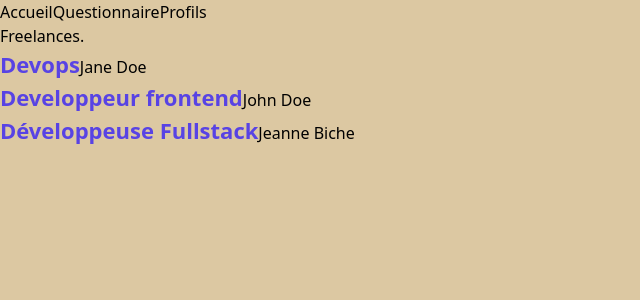
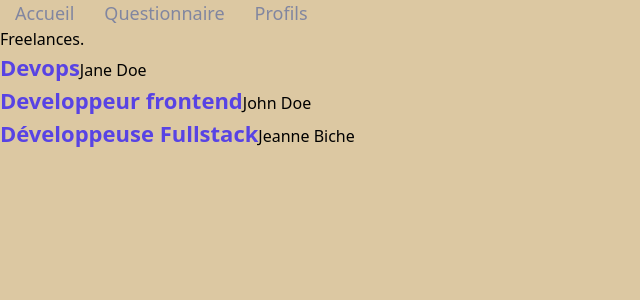
Before and after one commit to Studiomulex/JSX_AVANCEE, a React (Vite) app: page /Freelances in a window 1280 px wide. Shown: the top 300 px of the page, without its empty margins (0-640 px from the left). Built offline with nearby package versions, Linux system fonts and the light colour scheme.

Commit message:
importation de styled-component dans header.jsx

```diff
--- a/src/components/Header/Header.jsx
+++ b/src/components/Header/Header.jsx
@@ -1,10 +1,17 @@
 import { Link } from "react-router";
+import styled from "styled-components";
+const StyledLink = styled(Link)`
+  color: #8186a0;
+  padding: 15px;
+  text-decoration: none;
+  font-size: 18px;
+`;
 export default function Header() {
   return (
     <nav>
-      <Link to="/">Accueil</Link>
-      <Link to="/Survey/1">Questionnaire</Link>
-      <Link to="/Freelances">Profils</Link>
+      <StyledLink to="/">Accueil</StyledLink>
+      <StyledLink to="/Survey/1">Questionnaire</StyledLink>
+      <StyledLink to="/Freelances">Profils</StyledLink>
     </nav>
   );
 }
```
Also changed, not shown: src/components/Card/Card.jsx (+7 -7 lines).
